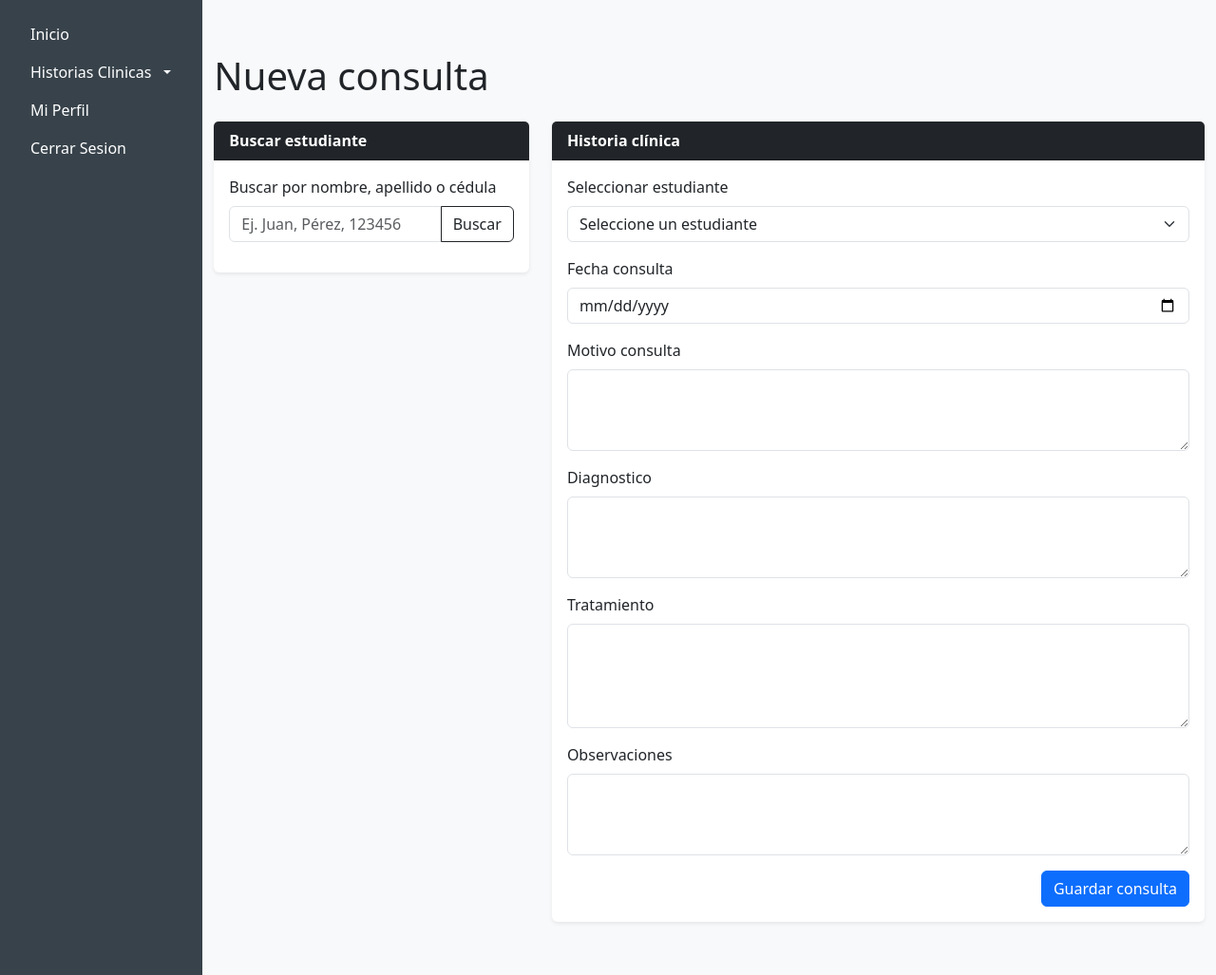
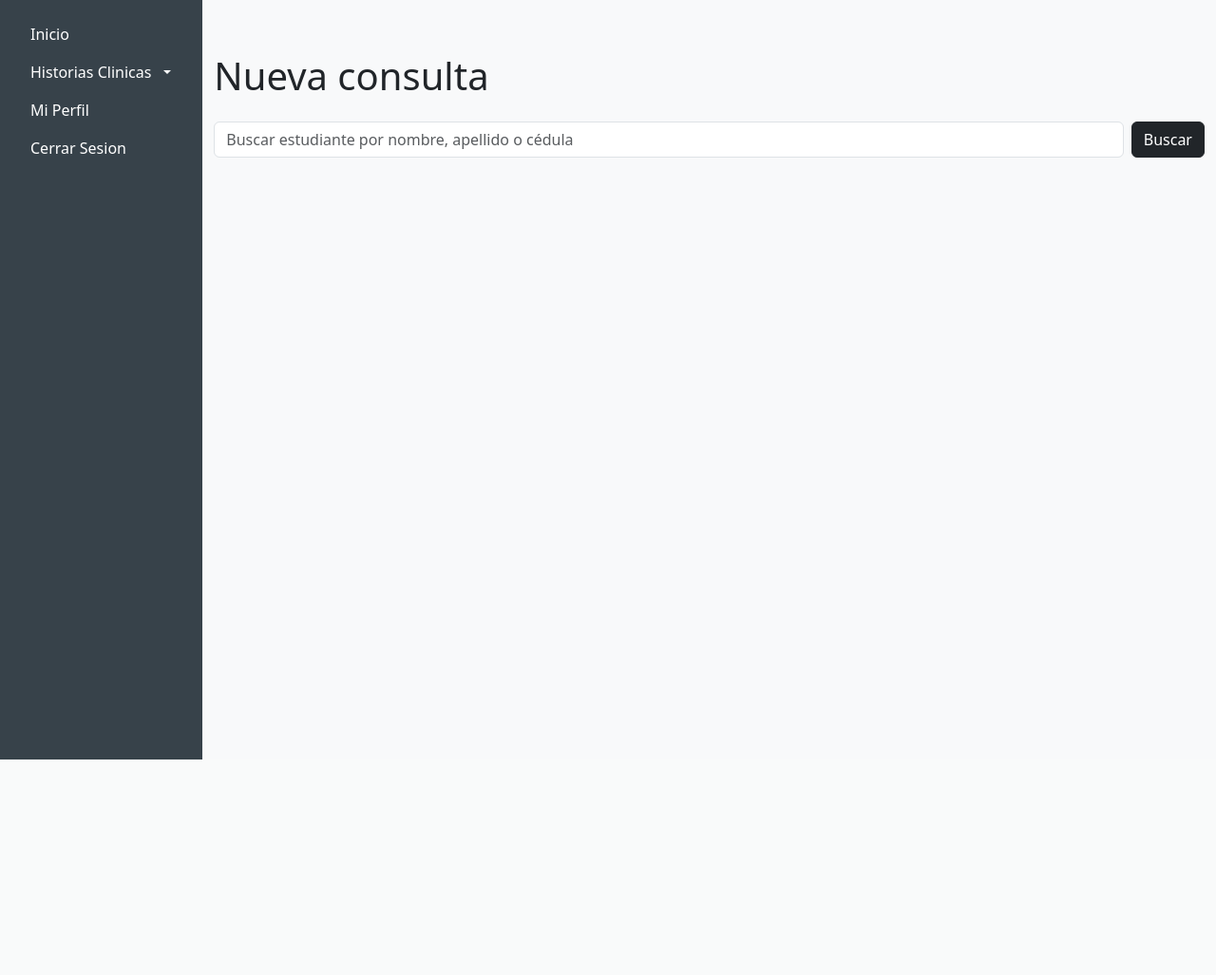
Before and after one commit to marcomelendezz/SistmaHistoriaClinicaYControlMedicoDiario, a Django app: page /historia/nueva_consulta/ in a window 1280 px wide. Shown: the part 86-1113 px from the top of the page at 95% size. After the commit the page ends 886 px from the top, so only its background shows below. Run offline with Django 5.2, Linux system fonts and the light colour scheme; data comes from the database, SQL or seed files in the repository.

Commit message:
edicion de la nueva consulta

```diff
--- a/Hisotria_clinica/templates/historia/nueva_consulta.html
+++ b/Hisotria_clinica/templates/historia/nueva_consulta.html
@@ -9,52 +9,49 @@
         <h1 class="mb-0">Nueva consulta</h1>
     </div>
 
-    <div class="row g-4">
-        <div class="col-lg-4">
+    <div class="mb-4">
+        <form method="get" class="d-flex gap-2 align-items-center">
+            <input type="text" name="q" value="{{ query }}" class="form-control" placeholder="Buscar estudiante por nombre, apellido o cédula">
+            <button class="btn btn-dark" type="submit">Buscar</button>
+        </form>
+    </div>
+
+    {% if query %}
+        {% if estudiantes %}
+            <div class="mb-4">
+                <h5 class="mb-3">Resultados</h5>
+                <div class="list-group">
+                    {% for estudiante in estudiantes %}
+                        <form method="post" class="list-group-item list-group-item-action p-0 border-0">
+                            {% csrf_token %}
+                            <input type="hidden" name="estudiante" value="{{ estudiante.id }}">
+                            <button type="submit" class="btn btn-light w-100 text-start px-3 py-3 border rounded-0">
+                                <strong>{{ estudiante.nombre }} {{ estudiante.apellido }}</strong>
+                                <span class="text-muted d-block">Cédula: {{ estudiante.cedula }}</span>
+                            </button>
+                        </form>
+                    {% endfor %}
+                </div>
+            </div>
+        {% else %}
+            <div class="alert alert-warning">No se encontraron estudiantes con ese criterio.</div>
+        {% endif %}
+    {% endif %}
+
+    {% if selected_estudiante %}
         <div class="card shadow-sm border-0">
             <div class="card-header bg-dark text-white">
-                    <strong>Buscar estudiante</strong>
-                </div>
-                <div class="card-body">
-                    <form method="get" class="mb-3">
-                        <label class="form-label">Buscar por nombre, apellido o cédula</label>
-                        <div class="input-group">
-                            <input type="text" name="q" value="{{ query }}" class="form-control" placeholder="Ej. Juan, Pérez, 123456">
-                            <button class="btn btn-outline-dark" type="submit">Buscar</button>
-                        </div>
-                    </form>
-                </div>
-            </div>
-        </div>
-
-        <div class="col-lg-8">
-            <div class="card shadow-sm border-0">
-                <div class="card-header bg-dark text-white">
-                    <strong>Historia clínica</strong>
+                <strong>Historia clínica de {{ selected_estudiante.nombre }} {{ selected_estudiante.apellido }}</strong>
             </div>
             <div class="card-body">
                 <form method="post">
                     {% csrf_token %}
-
-                        <div class="mb-3">
-                            <label for="estudiante" class="form-label">Seleccionar estudiante</label>
-                            <select name="estudiante" id="estudiante" class="form-select" required>
-                                <option value="">Seleccione un estudiante</option>
-                                {% for estudiante in estudiantes %}
-                                    <option value="{{ estudiante.id }}" {% if selected_estudiante and selected_estudiante.id == estudiante.id %}selected{% endif %}>
-                                        {{ estudiante.nombre }} {{ estudiante.apellido }} - {{ estudiante.cedula }}
-                                    </option>
-                                {% endfor %}
-                            </select>
-                        </div>
+                    <input type="hidden" name="estudiante" value="{{ selected_estudiante.id }}">
 
                     {% for field in historia_form %}
                         <div class="mb-3">
                             <label for="{{ field.id_for_label }}" class="form-label">{{ field.label }}</label>
                             {{ field }}
-                                {% if field.errors %}
-                                    <div class="text-danger small mt-1">{{ field.errors }}</div>
-                                {% endif %}
                         </div>
                     {% endfor %}
 
@@ -64,7 +61,6 @@
                 </form>
             </div>
         </div>
-        </div>
-    </div>
+    {% endif %}
 </div>
 {% endblock %}
```
Lines whose indentation alone changed are shown as unchanged.
